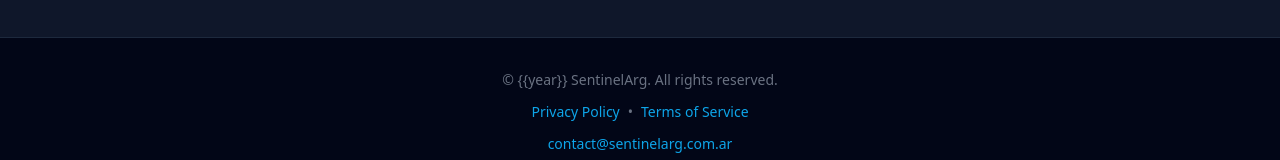
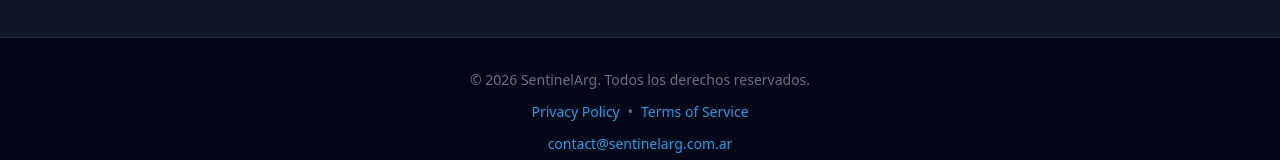
Before and after one commit to alfasierra/sentinelarg-landing, a React (Vite) app: page / in a window 1280 px wide. Shown: the part 7764-7924 px from the top of the page. Built offline with nearby package versions, Linux system fonts and the light colour scheme.

Commit message:
Update footer copyright text for SEO
Replaced dynamic copyright text with hardcoded year for SEO.

```diff
--- a/src/App.jsx
+++ b/src/App.jsx
@@ -639,7 +639,9 @@ function App() {
       {/* Footer */}
       <footer className="py-8 text-center text-gray-500 text-sm border-t border-slate-800">
         <div className="max-w-6xl mx-auto px-4 sm:px-6 lg:px-8">
-          <p>{t('footer.copyright', `© ${new Date().getFullYear()} SentinelArg. Todos los derechos reservados.`)}</p>
+          {/* Año hardcodeado dinámicamente para garantizar que el crawler de Creem.io lo vea renderizado */}
+          <p>© {new Date().getFullYear()} SentinelArg. Todos los derechos reservados.</p>
+
           <p className="mt-3">
             <a href="/privacy" className="hover:text-primary transition mx-2">{t('footer.privacy', 'Política de Privacidad')}</a>
             <span>•</span>
```
